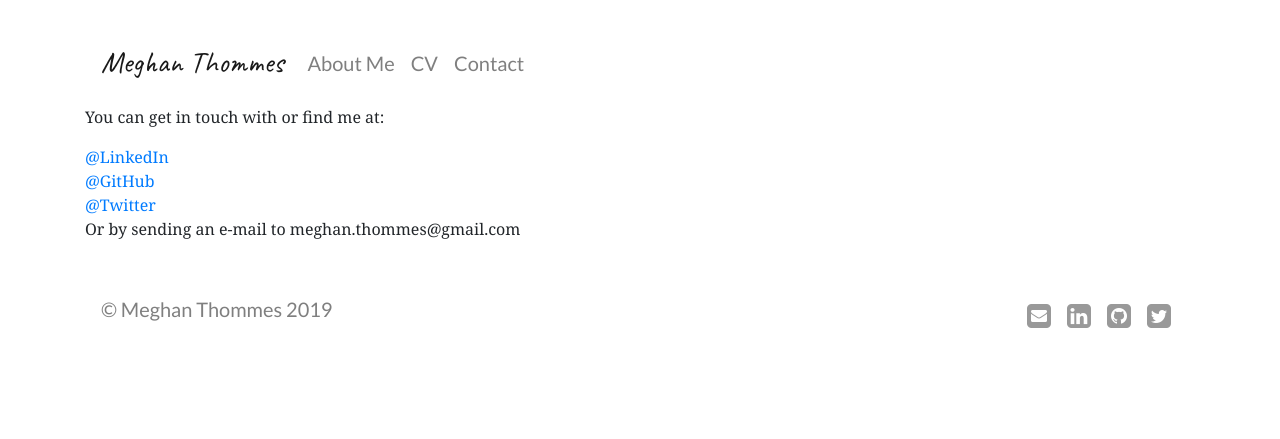
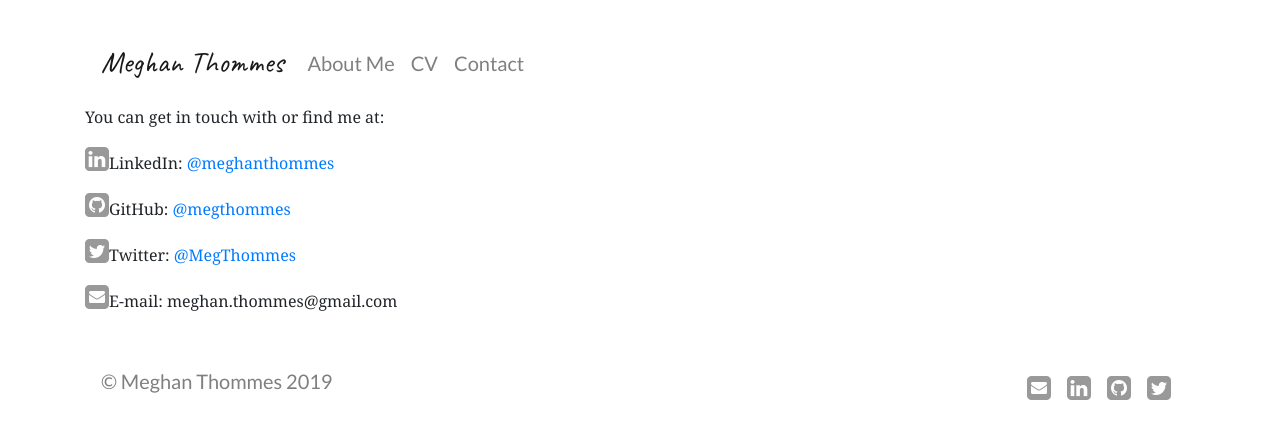
Before and after one commit to megthommes/megthommes.github.io, a Jekyll site: the page built from contact/index.html, in a window 1280 px wide. Shown: the top 439 px of the page. Built offline with Jekyll 4.4.1, drawn with Linux system fonts in a browser that asks for light colours; some web fonts are replaced.

Commit message:
Update index.html

```diff
--- a/contact/index.html
+++ b/contact/index.html
@@ -8,11 +8,12 @@ description: Contact information for Meghan Thommes
 
 	<p>You can get in touch with or find me at:</p>
 
-	<ul class="list-unstyled">
-	<li><a href="https://www.linkedin.com/in/meghanthommes/">@LinkedIn</a></li>
-	<li><a href="https://github.com/megthommes">@GitHub</a></li>
-	<li><a href="https://twitter.com/MegThommes">@Twitter</a></li>
-	<li>Or by sending an e-mail to <span class="obfuscate">moc.liamg@semmoht.nahgem</span></li>
-	</ul>
+	<p><i class="fa fa-linkedin-square fa-icons"></i>LinkedIn: <a href="https://www.linkedin.com/in/meghanthommes/" target="_blank">@meghanthommes</a></p>
+
+	<p><i class="fa fa-github-square fa-icons"></i>GitHub: <a href="https://github.com/megthommes" target="_blank">@megthommes</a></p>
+
+	<p><i class="fa fa-twitter-square fa-icons"></i>Twitter: <a href="https://twitter.com/MegThommes" target="_blank">@MegThommes</a></p>
+
+	<p><i class="fa fa-envelope-square fa-icons"></i>E-mail: <span class="obfuscate">moc.liamg@semmoht.nahgem</span></p>
 
 </div>
```
